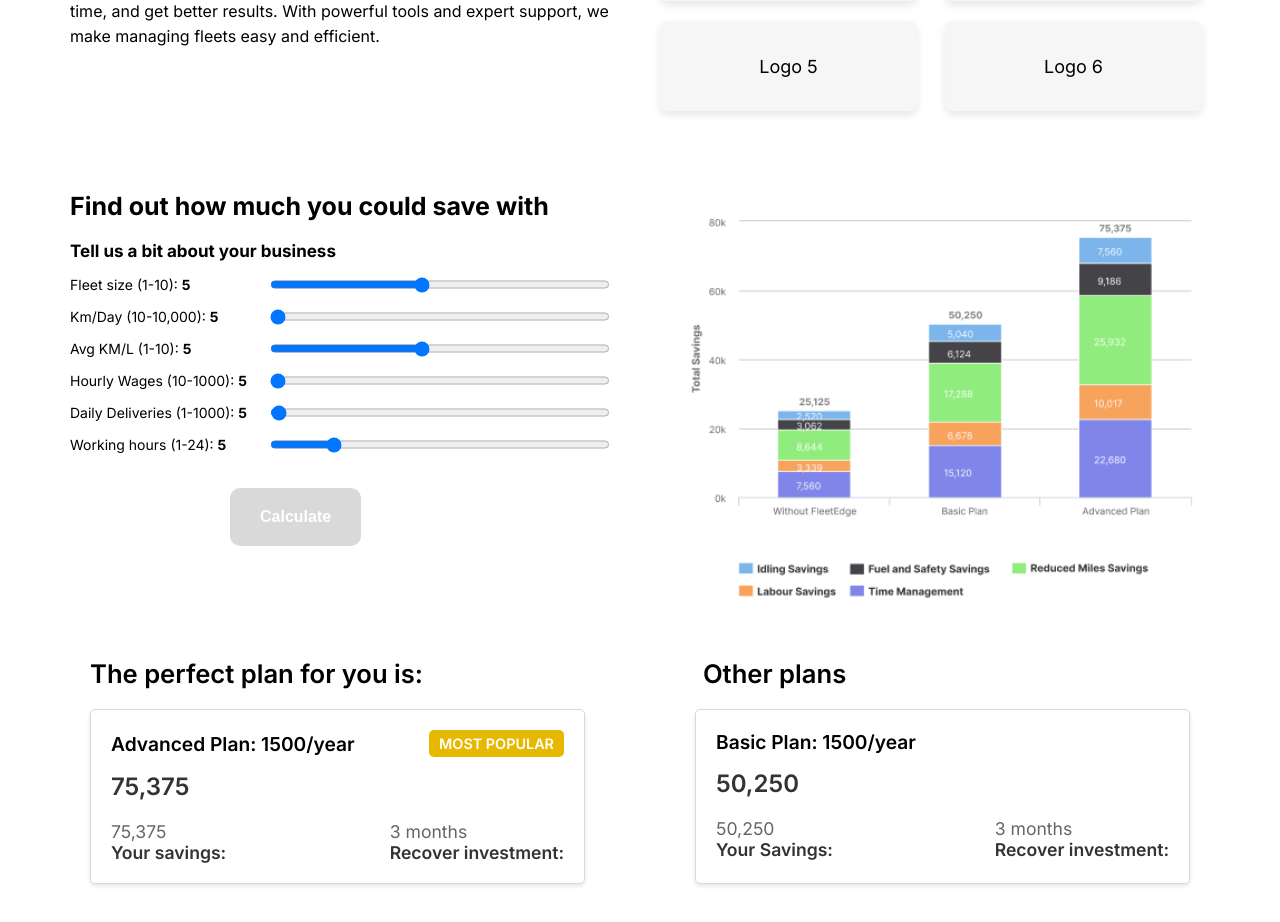
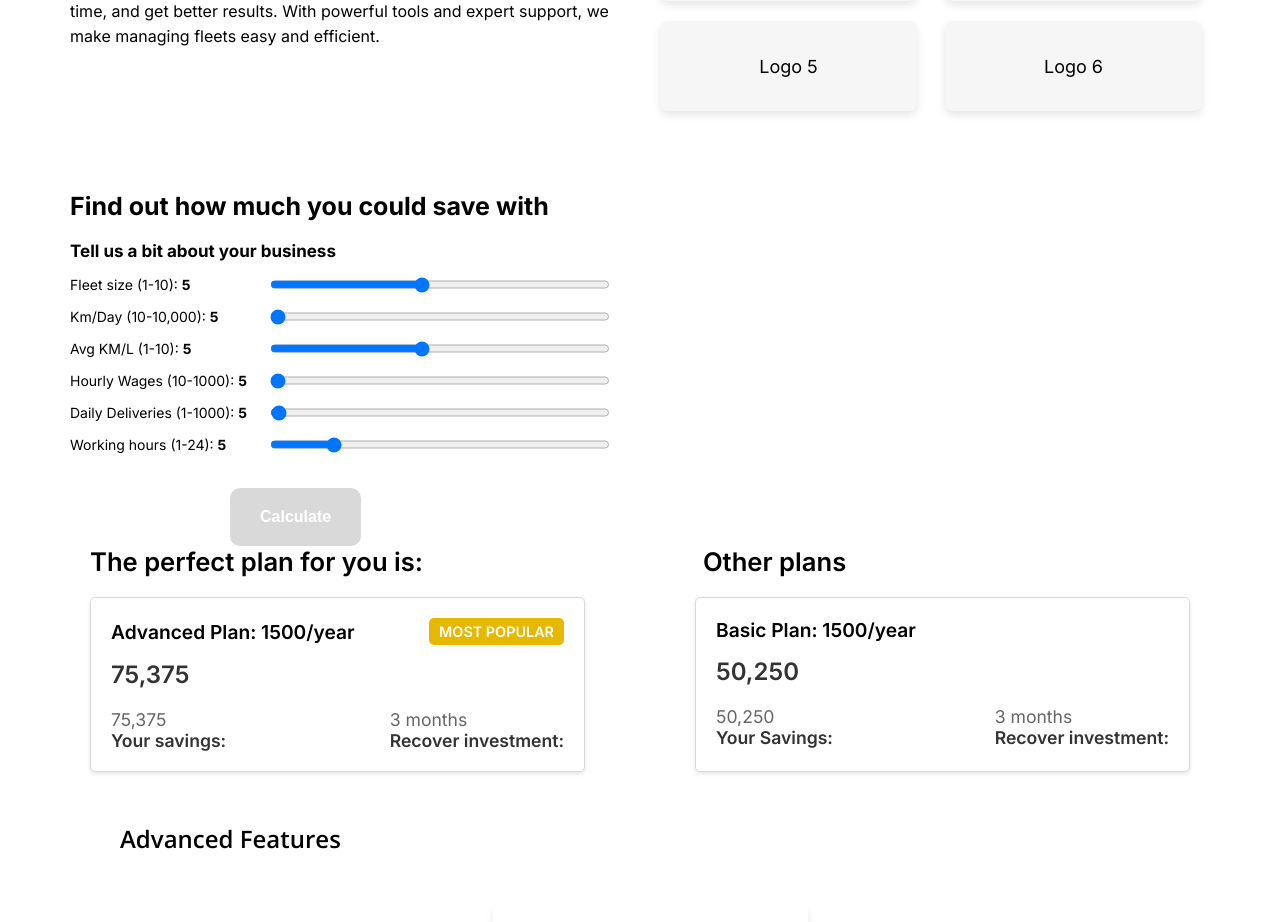
Before and after one commit to Poonam-sankey/angularproject1, an Angular app: page /home in a window 1280 px wide. Shown: the part 900-1822 px from the top of the page. Built offline with nearby package versions, Linux system fonts and the light colour scheme.

Commit message:
Update slide.component.html

```diff
--- a/src/app/main/first/slide/slide.component.html
+++ b/src/app/main/first/slide/slide.component.html
@@ -9,6 +9,7 @@
 </head>
 <body>
   <div class="container">
+    <!-- Sliders Section -->
     <div class="sliders-section">
       <h1>Find out how much you could save with</h1>
       <h2>Tell us a bit about your business</h2>
@@ -67,9 +68,14 @@
 
     <!-- Chart Section -->
     <div class="chart-container">
-          <img [src]="graphImg_url" alt="Graph">
+      <div class="chartCard">
+        <div class="chartBox">
+          <canvas id="myChart"></canvas>
+        </div>
+      </div>
     </div>
   </div>
 
+
 </body>
 </html>
```
Lines whose indentation alone changed are shown as unchanged.
